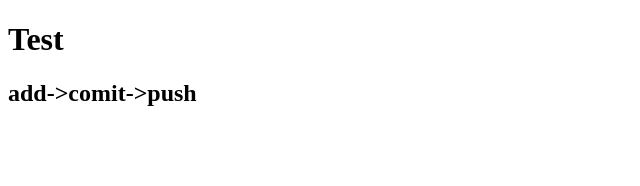
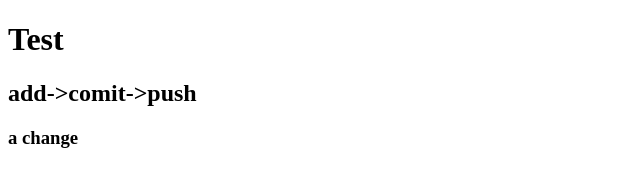
Before and after one commit to Dannyrobb/CLASS_EXAMPLE_, a plain HTML site: page index.html in a window 1280 px wide. Shown: the full height of the page, 0-640 px from the left. Drawn offline with Linux system fonts and the light colour scheme.

Commit message:
index changed header

```diff
--- a/index.html
+++ b/index.html
@@ -8,5 +8,6 @@
   <body>
     <h1>Test</h1>
     <h2>add->comit->push</h2>
+    <h3>a change</h3>
   </body>
 </html>
```
